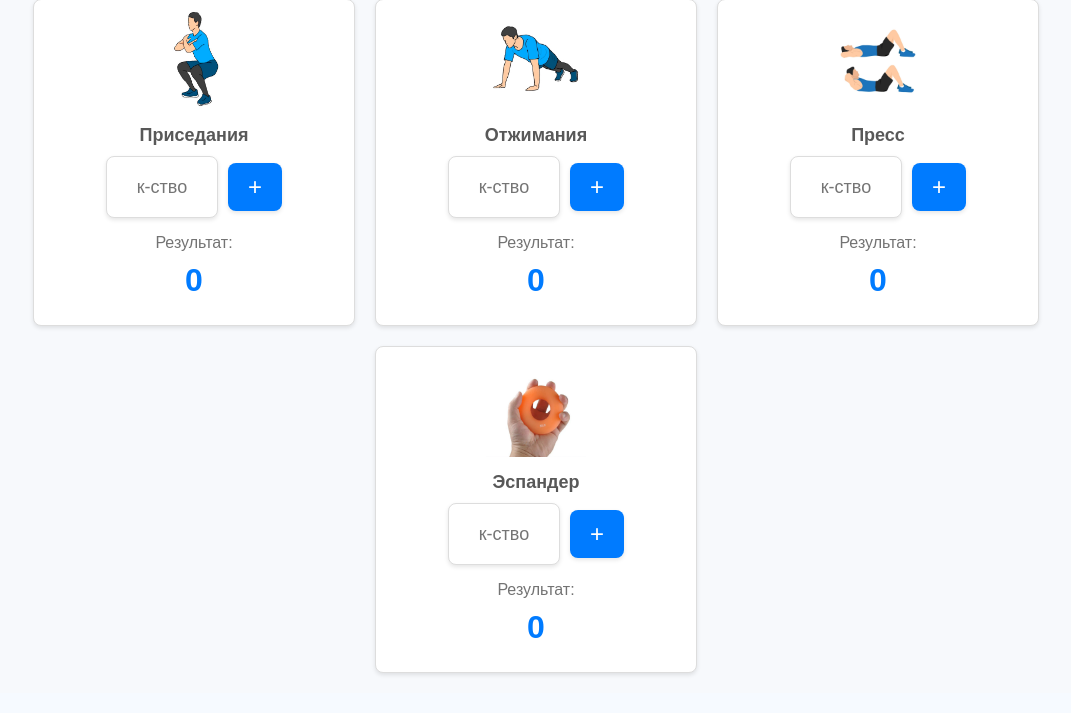
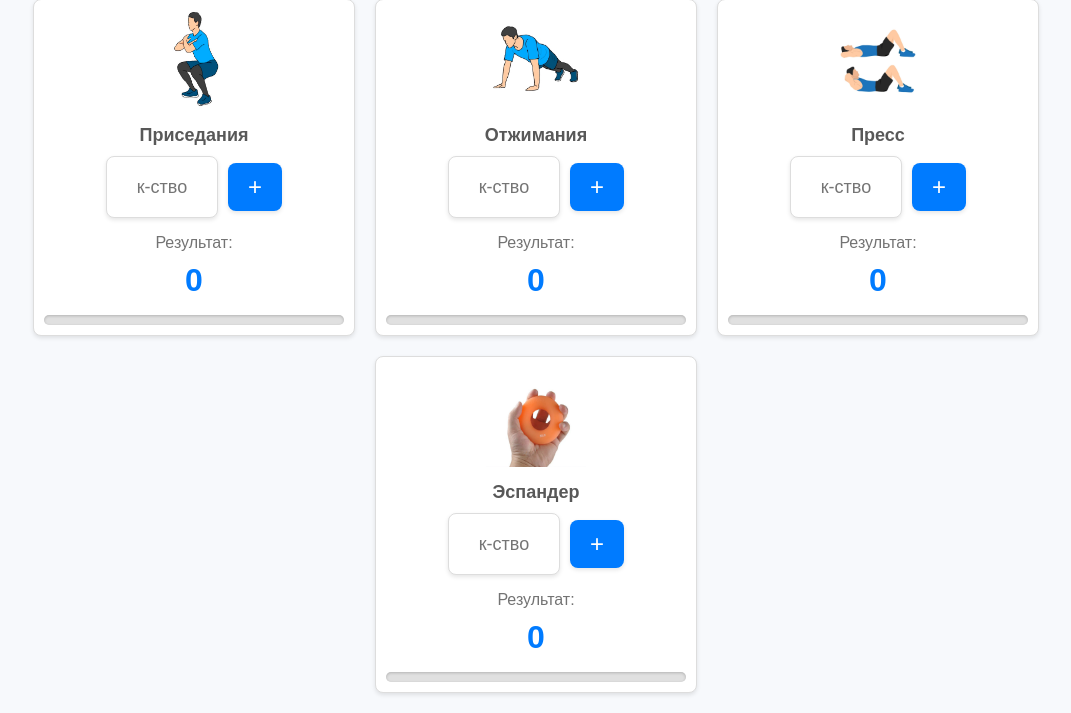
Before and after one commit to itkopets/workout, a Flask app: page /day/1 in a window 1280 px wide. Shown: the part 248-961 px from the top of the page, without its empty margins (104-1175 px from the left). Before the commit the page ends 924 px from the top, so only its background shows below. Run offline with Flask 3, Linux system fonts and the light colour scheme; data that the repository does not hold is empty.

Commit message:
добавил прогресбар в дневную карточку

```diff
--- a/static/css/exercises.css
+++ b/static/css/exercises.css
@@ -106,3 +106,36 @@ input[type="number"] {
     color: #737373;
     text-align: center;
 }
+.progress-wrapper {
+    display: flex;
+    align-items: center;
+    gap: 10px; /* Расстояние между текстом и прогресс-баром */
+    font-size: 14px;
+    color: #333;
+    width: 100%; /* Убедимся, что прогресс-бар занимает всю доступную ширину */
+}
+
+.progress-bar {
+    flex-grow: 1; /* Заполняет доступное пространство */
+    height: 10px;
+    background: #e0e0e0; /* Бледный серый фон для контраста */
+    border-radius: 5px;
+    overflow: hidden;
+    position: relative;
+    box-shadow: inset 0 1px 3px rgba(0, 0, 0, 0.2); /* Легкая тень для объемности */
+}
+
+.progress-bar-fill {
+    height: 100%;
+    background: #007bff; /* Синий цвет заполнения */
+    width: 0%; /* Динамическое заполнение через JS */
+    transition: width 0.3s ease;
+    border-radius: 5px 0 0 5px; /* Закругляем только левую сторону */
+}
+
+.progress-label {
+    min-width: 50px; /* Достаточно места для текста */
+    font-weight: bold;
+    text-align: left;
+    color: #555;
+}
--- a/static/js/day.js
+++ b/static/js/day.js
@@ -1,22 +1,52 @@
 document.addEventListener('DOMContentLoaded', () => {
     const date = document.querySelector('h1').textContent.split(' ')[2];
     const exerciseBlocks = document.querySelectorAll('.exercise-block');
+
+    // Локальное хранилище целей для каждого упражнения
+    const exerciseGoals = {
+        squats: 100,    // Пример корректной цели
+        pushups: 50,
+        press: 50,
+        expander: 200
+    };
 
     exerciseBlocks.forEach(block => {
         const exercise = block.dataset.exercise;
         const resultSpan = block.querySelector('.result');
         const input = block.querySelector('input');
         const button = block.querySelector('button');
+        const progressBarFill = block.querySelector('.progress-bar-fill');
+
+        // Функция для обновления прогресса
+        const updateProgress = (completed, goal) => {
+            if (!goal || goal <= 0) {
+                console.warn(`Некорректная цель для ${exercise}: ${goal}. Установлена 1.`);
+                goal = 1; // Гарантируем, что цель всегда больше 0
+            }
+            const progress = Math.min((completed / goal) * 100, 100); // Рассчитываем прогресс
+            console.log(`Обновляем прогресс для ${exercise}: Выполнено: ${completed}, Цель: ${goal}, Прогресс: ${progress}%`);
+            progressBarFill.style.width = `${progress}%`;
+        };
 
         // Загрузка текущих данных
         fetch(`/api/exercise?date=${date}`)
             .then(response => response.json())
             .then(data => {
-                if (data[exercise]) {
-                    resultSpan.textContent = data[exercise].completed;
-                } else {
-                    resultSpan.textContent = '0';
-                }
+                // Получаем данные для текущего упражнения
+                const exerciseData = data[exercise] || { completed: 0, goal: exerciseGoals[exercise] || 1 };
+                const completed = exerciseData.completed || 0; // Если данных нет, начинаем с 0
+                const goal = exerciseData.goal > 1 ? exerciseData.goal : exerciseGoals[exercise] || 1; // Используем локальные цели
+
+                // Сохраняем цель локально
+                exerciseGoals[exercise] = goal;
+
+                resultSpan.textContent = completed; // Устанавливаем результат
+                updateProgress(completed, goal); // Обновляем прогресс-бар
+            })
+            .catch(err => {
+                console.error(`Ошибка при загрузке данных для ${exercise}:`, err);
+                resultSpan.textContent = 0; // Если ошибка, результат — 0
+                updateProgress(0, exerciseGoals[exercise]); // Используем локальную цель
             });
 
         // Добавление данных
@@ -27,6 +57,22 @@ document.addEventListener('DOMContentLoaded', () => {
                 return;
             }
 
+            const currentValue = parseInt(resultSpan.textContent) || 0; // Начальное значение
+            const newValue = currentValue + count;
+
+            // Получаем цель из локального хранилища
+            let goal = exerciseGoals[exercise] || 1;
+            if (goal <= 0) {
+                console.warn(`Некорректная цель для ${exercise} при добавлении: ${goal}. Установлена 1.`);
+                goal = 1; // Гарантируем корректную цель
+            }
+
+            console.log(`Добавляем для ${exercise}: Текущие: ${currentValue}, Новое: ${newValue}, Цель: ${goal}`);
+
+            resultSpan.textContent = newValue; // Обновляем текст результата
+            updateProgress(newValue, goal); // Обновляем прогресс-бар
+
+            // Отправляем данные на сервер
             fetch('/api/exercise', {
                 method: 'POST',
                 headers: { 'Content-Type': 'application/json' },
@@ -34,10 +80,15 @@ document.addEventListener('DOMContentLoaded', () => {
             })
                 .then(response => response.json())
                 .then(() => {
-                    resultSpan.textContent = parseInt(resultSpan.textContent) + count;
-                    input.value = '';
+                    console.log(`Данные для ${exercise} успешно отправлены на сервер.`);
+                    input.value = ''; // Очищаем поле ввода
                 })
-                .catch(err => console.error('Ошибка при добавлении данных:', err));
+                .catch(err => {
+                    console.error(`Ошибка при добавлении данных для ${exercise}:`, err);
+                    // Если произошла ошибка, возвращаем прежнее состояние
+                    resultSpan.textContent = currentValue;
+                    updateProgress(currentValue, goal);
+                });
         });
     });
 });
--- a/templates/day.html
+++ b/templates/day.html
@@ -1,13 +1,12 @@
 <!DOCTYPE html>
 <html lang="en">
 <head>
-    <link rel="stylesheet" href="/static/css/base.css"> <!-- Общие стили -->
-    <link rel="stylesheet" href="/static/css/exercises.css"> <!-- Стили для упражнений -->
+    <link rel="stylesheet" href="/static/css/base.css">
+    <link rel="stylesheet" href="/static/css/exercises.css">
     <link href="https://fonts.googleapis.com/css2?family=Roboto:wght@400;700&display=swap" rel="stylesheet">
     <meta charset="UTF-8">
     <meta name="viewport" content="width=device-width, initial-scale=1.0">
     <title>Упражнения на {{ date }}</title>
-    <link rel="stylesheet" href="/static/css/styles.css">
     <script src="/static/js/day.js" defer></script>
 </head>
 <body>
@@ -24,6 +23,11 @@
                 <button>+</button>
             </div>
             <p><span class="result_t">Результат:</span><span class="result">0</span></p>
+            <div class="progress-wrapper">
+                <div class="progress-bar">
+                    <div class="progress-bar-fill" style="width: 0%;"></div>
+                </div>
+            </div>
         </div>
         <div class="exercise-block" data-exercise="pushups">
             <img src="/static/images/pushups.png" alt="Отжимания">
@@ -33,6 +37,11 @@
                 <button>+</button>
             </div>
             <p><span class="result_t">Результат:</span><span class="result">0</span></p>
+            <div class="progress-wrapper">
+                <div class="progress-bar">
+                    <div class="progress-bar-fill" style="width: 0%;"></div>
+                </div>
+            </div>
         </div>
         <div class="exercise-block" data-exercise="press">
             <img src="/static/images/press.png" alt="Пресс">
@@ -42,6 +51,11 @@
                 <button>+</button>
             </div>
             <p><span class="result_t">Результат:</span><span class="result">0</span></p>
+            <div class="progress-wrapper">
+                <div class="progress-bar">
+                    <div class="progress-bar-fill" style="width: 0%;"></div>
+                </div>
+            </div>
         </div>
         <div class="exercise-block" data-exercise="expander">
             <img src="/static/images/expander.png" alt="Эспандер">
@@ -51,6 +65,11 @@
                 <button>+</button>
             </div>
             <p><span class="result_t">Результат:</span><span class="result">0</span></p>
+            <div class="progress-wrapper">
+                <div class="progress-bar">
+                    <div class="progress-bar-fill" style="width: 0%;"></div>
+                </div>
+            </div>
         </div>
     </main>
 </body>
```
